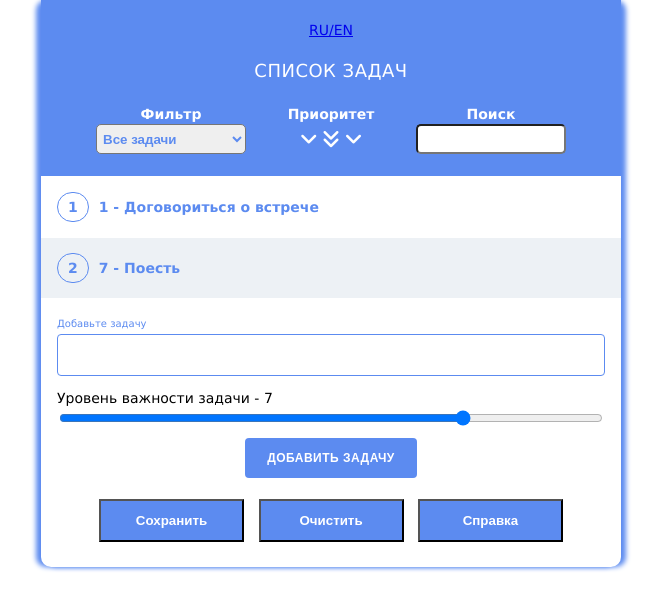
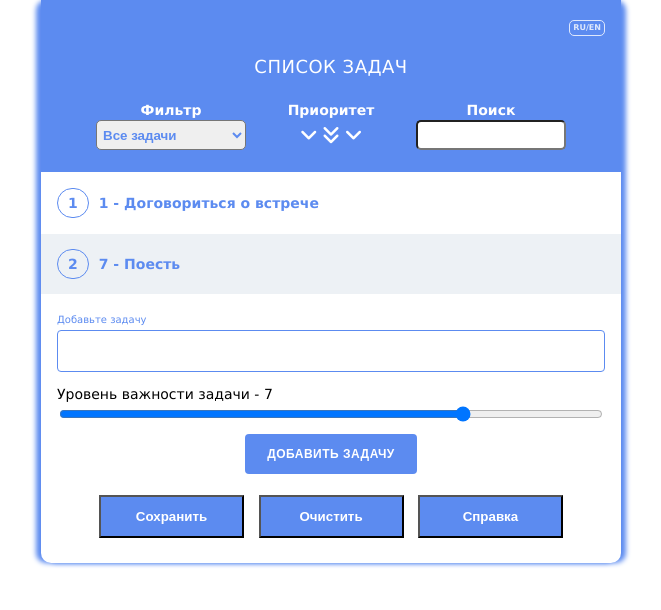
Before and after one commit to Eduard-ua/todo-list-ru, a plain HTML site: page index.html in a window 1280 px wide. Shown: the whole page, without its empty margins (309-970 px from the left). Drawn offline with Linux system fonts and the light colour scheme.

Commit message:
Update style.css

```diff
--- a/css/style.css
+++ b/css/style.css
@@ -344,3 +344,24 @@ span.todo-trash {
       height: 100%;
    }
 }
+
+
+.language-btn {
+   text-align: end;
+   font-size: 8px;
+   line-height: 10px;
+   font-weight: 700;
+
+}
+.language-btn  a{
+   display: inline-block;
+   min-height: 10px;
+   border-radius: 5px;
+   padding: 2px 3px;
+   border: 1px solid #ffffff;
+   opacity: 0.8;
+   cursor: pointer;
+   color: #ffffff;
+   text-transform: uppercase;
+   text-decoration: none;
+}
```
